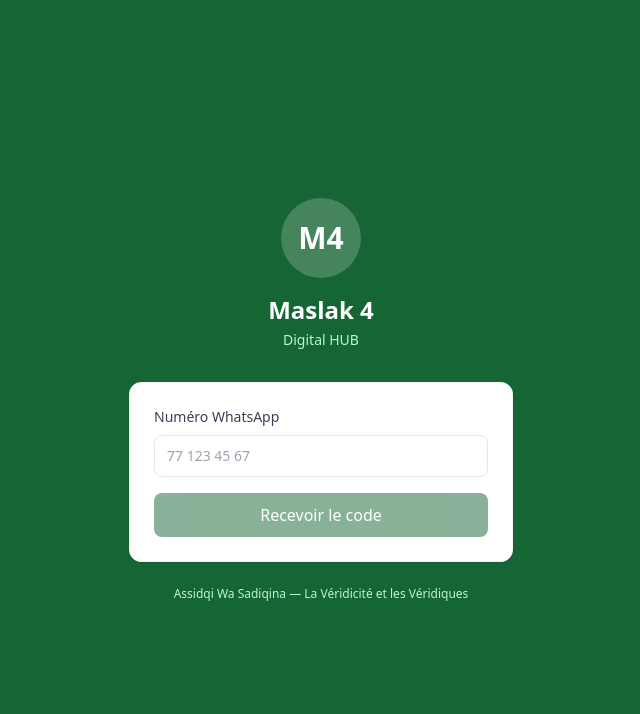
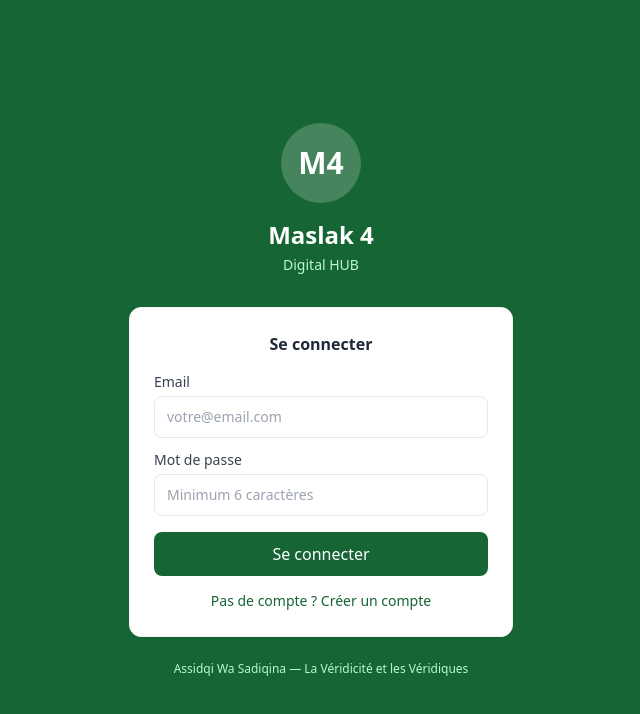
Before and after one commit to monjaay004/maslak4-hub, a Next.js app: page /login in a window 1280 px wide. Shown: the top 714 px of the page, without its empty margins (319-959 px from the left). Built offline with nearby package versions, Linux system fonts and the light colour scheme; no server answers.

Commit message:
feat: switch to email/password auth (no SMS provider needed)

```diff
--- a/src/app/login/page.tsx
+++ b/src/app/login/page.tsx
@@ -6,51 +6,47 @@ import { useRouter } from 'next/navigation'
 import { toast } from 'sonner'
 
 export default function LoginPage() {
-  const [phone, setPhone] = useState('')
-  const [otp, setOtp] = useState('')
-  const [step, setStep] = useState<'phone' | 'otp'>('phone')
+  const [email, setEmail] = useState('')
+  const [password, setPassword] = useState('')
+  const [isSignUp, setIsSignUp] = useState(false)
   const [loading, setLoading] = useState(false)
   const router = useRouter()
   const supabase = createClient()
 
-  const formatPhoneForAuth = (input: string) => {
-    const clean = input.replace(/\D/g, '')
-    if (clean.startsWith('221')) return `+${clean}`
-    if (clean.startsWith('7') || clean.startsWith('6')) return `+221${clean}`
-    return `+${clean}`
-  }
-
-  async function sendOtp() {
-    setLoading(true)
-    const formatted = formatPhoneForAuth(phone)
-    const { error } = await supabase.auth.signInWithOtp({ phone: formatted })
-    setLoading(false)
-
-    if (error) {
-      toast.error('Erreur lors de l\'envoi du code. Vérifiez le numéro.')
+  async function handleLogin() {
+    if (!email || !password) {
+      toast.error('Veuillez remplir tous les champs')
       return
     }
-    toast.success('Code envoyé par SMS')
-    setStep('otp')
-  }
+    setLoading(true)
 
-  async function verifyOtp() {
-    setLoading(true)
-    const formatted = formatPhoneForAuth(phone)
-    const { error } = await supabase.auth.verifyOtp({
-      phone: formatted,
-      token: otp,
-      type: 'sms',
+    if (isSignUp) {
+      const { error } = await supabase.auth.signUp({
+        email,
+        password,
+        options: { emailRedirectTo: `${window.location.origin}/dashboard` }
       })
       setLoading(false)
-
       if (error) {
-      toast.error('Code incorrect ou expiré')
+        toast.error(error.message)
+      } else {
+        toast.success('Compte créé ! Vérifiez votre email pour confirmer.')
+      }
+    } else {
+      const { error } = await supabase.auth.signInWithPassword({ email, password })
+      setLoading(false)
+      if (error) {
+        if (error.message.includes('Invalid login')) {
+          toast.error('Email ou mot de passe incorrect')
+        } else {
+          toast.error(error.message)
+        }
         return
       }
       toast.success('Connexion réussie !')
       router.push('/dashboard')
       router.refresh()
+    }
   }
 
   return (
@@ -67,58 +63,43 @@ export default function LoginPage() {
 
         {/* Card */}
         <div className="card p-6">
-          {step === 'phone' ? (
-            <>
-              <label className="block text-sm font-medium text-gray-700 mb-2">
-                Numéro WhatsApp
-              </label>
+          <h2 className="text-center font-semibold text-gray-800 mb-4">
+            {isSignUp ? 'Créer un compte' : 'Se connecter'}
+          </h2>
+
+          <label className="block text-sm font-medium text-gray-700 mb-1">Email</label>
           <input
-                type="tel"
+            type="email"
+            className="input mb-3"
+            placeholder="votre@email.com"
+            value={email}
+            onChange={e => setEmail(e.target.value)}
+          />
+
+          <label className="block text-sm font-medium text-gray-700 mb-1">Mot de passe</label>
+          <input
+            type="password"
             className="input mb-4"
-                placeholder="77 123 45 67"
-                value={phone}
-                onChange={e => setPhone(e.target.value)}
-                onKeyDown={e => e.key === 'Enter' && sendOtp()}
+            placeholder="Minimum 6 caractères"
+            value={password}
+            onChange={e => setPassword(e.target.value)}
+            onKeyDown={e => e.key === 'Enter' && handleLogin()}
           />
+
           <button
-                onClick={sendOtp}
-                disabled={loading || phone.replace(/\D/g, '').length < 9}
-                className="btn-primary w-full"
-              >
-                {loading ? 'Envoi en cours...' : 'Recevoir le code'}
-              </button>
-            </>
-          ) : (
-            <>
-              <p className="text-sm text-gray-600 mb-4">
-                Code envoyé au <strong>{phone}</strong>
-              </p>
-              <input
-                type="text"
-                inputMode="numeric"
-                className="input mb-4 text-center text-2xl tracking-[0.5em]"
-                placeholder="000000"
-                maxLength={6}
-                value={otp}
-                onChange={e => setOtp(e.target.value.replace(/\D/g, ''))}
-                onKeyDown={e => e.key === 'Enter' && verifyOtp()}
-                autoFocus
-              />
-              <button
-                onClick={verifyOtp}
-                disabled={loading || otp.length < 6}
+            onClick={handleLogin}
+            disabled={loading}
             className="btn-primary w-full mb-3"
           >
-                {loading ? 'Vérification...' : 'Se connecter'}
+            {loading ? 'Chargement...' : isSignUp ? 'Créer le compte' : 'Se connecter'}
           </button>
+
           <button
-                onClick={() => { setStep('phone'); setOtp('') }}
-                className="btn-secondary w-full text-sm"
+            onClick={() => setIsSignUp(!isSignUp)}
+            className="text-sm text-brand-500 w-full text-center hover:underline"
           >
-                Changer de numéro
+            {isSignUp ? 'Déjà un compte ? Se connecter' : 'Pas de compte ? Créer un compte'}
           </button>
-            </>
-          )}
         </div>
 
         <p className="text-center text-brand-200 text-xs mt-6">
```
Lines whose indentation alone changed are shown as unchanged.
